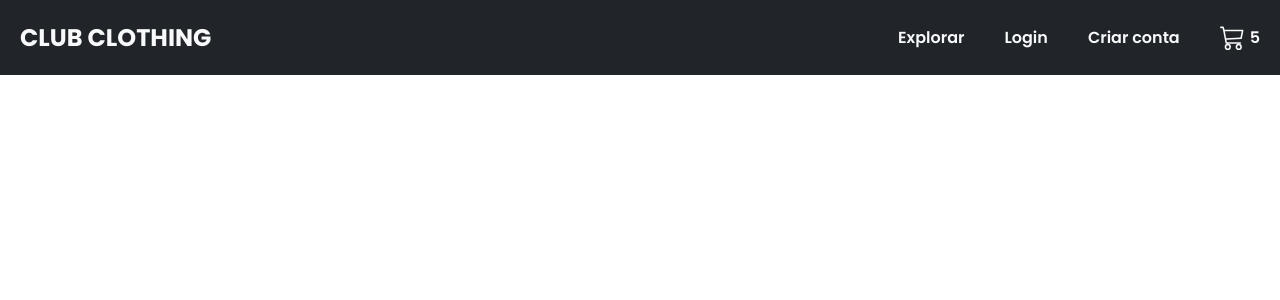
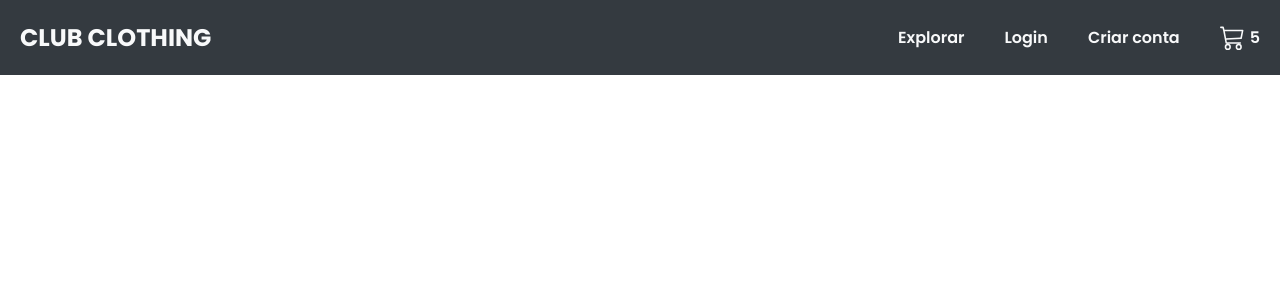
Before and after one commit to oMatheus-Farias/appclubclothing-ecommerce, a React (Create React App) app: page / in a window 1280 px wide. Shown: the top 300 px of the page. Built offline with nearby package versions, Linux system fonts and the light colour scheme.

Commit message:
feat: add Theme Colors file

```diff
--- a/package.json
+++ b/package.json
@@ -16,6 +16,7 @@
     "react-icons": "^5.0.1",
     "react-router-dom": "^6.22.0",
     "react-scripts": "5.0.1",
+    "styled-components": "^6.1.8",
     "typescript": "*",
     "web-vitals": "^2.1.0"
   },
@@ -45,6 +46,7 @@
     ]
   },
   "devDependencies": {
+    "@types/styled-components": "^5.1.34",
     "@typescript-eslint/eslint-plugin": "^6.4.0",
     "eslint": "^8.0.1",
     "eslint-config-standard-with-typescript": "^43.0.1",
--- a/src/components/header/header.component.tsx
+++ b/src/components/header/header.component.tsx
@@ -1,10 +1,11 @@
 import { BsCart3 } from 'react-icons/bs'
 
 import './header.styles.css'
+import { HeaderContainer } from './header.styles'
 
 const Header = () => {
   return (
-    <header className='header-container'>
+    <HeaderContainer>
       <h2 className='header-title'>Club Clothing</h2>
       <div className='header-items'>
         <div className='header-item'>Explorar</div>
@@ -15,7 +16,7 @@ const Header = () => {
           <p style={{ marginLeft: 5 }}>5</p>
         </div>
       </div>
-    </header>
+    </HeaderContainer>
   )
 }
 
--- /dev/null
+++ b/src/components/header/header.styles.ts
@@ -0,0 +1,11 @@
+import styled from 'styled-components'
+import Colors from '../../theme/theme.colors'
+
+export const HeaderContainer = styled.header`
+  width: 100%;
+  background-color: ${Colors.background.dark};
+  display: flex;
+  justify-content: space-between;
+  padding: 20px;
+  color: ${Colors.text.white};
+`
--- /dev/null
+++ b/src/theme/theme.colors.ts
@@ -0,0 +1,18 @@
+const Colors = {
+  primary: '#212529',
+  text: {
+    white: '#f8f9fa',
+    dark: '#343a40'
+  },
+  background: {
+    white: '#f8f9fa',
+    dark: '#343a40'
+  },
+  input: {
+    background: '#e9ecef',
+    placeholder: '#6c757d'
+  },
+  error: '#ff6a6a'
+}
+
+export default Colors
```
Also changed, not shown: 1 other file (tests, documents, lock files or other folders).
